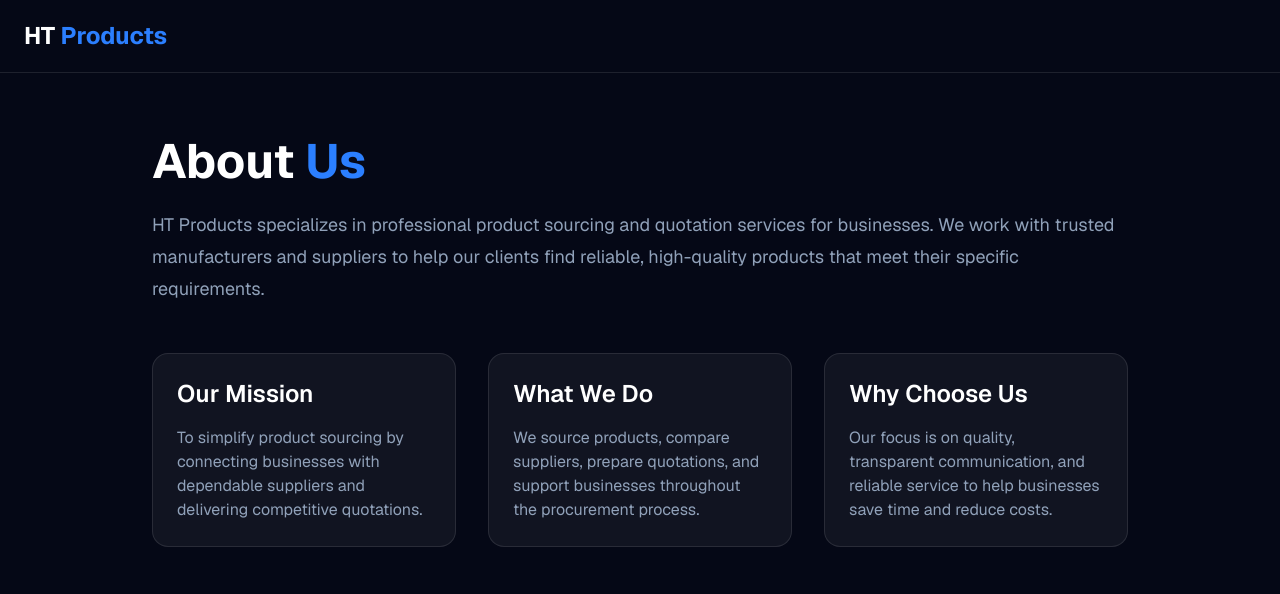
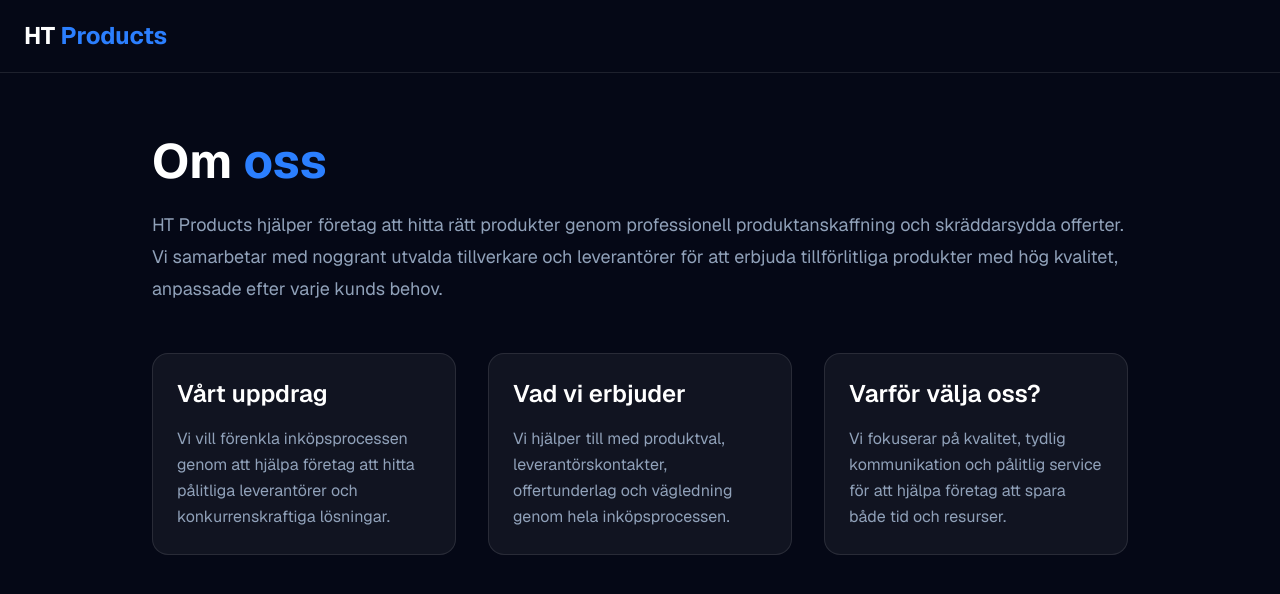
Before and after one commit to Gabriel-rgb55/HT-products, a Next.js app: page /about in a window 1280 px wide. Shown: the top 594 px of the page. Built offline with nearby package versions, Linux system fonts and the light colour scheme.

Commit message:
om oss sida fixad

```diff
--- a/app/about/page.tsx
+++ b/app/about/page.tsx
@@ -1,3 +1,4 @@
+
 import Link from "next/link";
 
 export default function AboutPage() {
@@ -16,47 +17,48 @@ export default function AboutPage() {
       {/* Content */}
       <section className="mx-auto max-w-5xl px-6 py-16">
         <h1 className="text-5xl font-bold text-white">
-          About <span className="text-blue-500">Us</span>
+          Om <span className="text-blue-500">oss</span>
         </h1>
 
         <p className="mt-6 text-lg leading-8 text-slate-400">
-          HT Products specializes in professional product sourcing and
-          quotation services for businesses. We work with trusted manufacturers
-          and suppliers to help our clients find reliable, high-quality
-          products that meet their specific requirements.
+          HT Products hjälper företag att hitta rätt produkter genom
+          professionell produktanskaffning och skräddarsydda offerter. Vi
+          samarbetar med noggrant utvalda tillverkare och leverantörer för att
+          erbjuda tillförlitliga produkter med hög kvalitet, anpassade efter
+          varje kunds behov.
         </p>
 
         <div className="mt-12 grid gap-8 md:grid-cols-3">
           <div className="rounded-2xl border border-white/10 bg-white/5 p-6">
             <h2 className="text-2xl font-semibold text-white">
-              Our Mission
+              Vårt uppdrag
             </h2>
 
-            <p className="mt-4 text-slate-400">
-              To simplify product sourcing by connecting businesses with
-              dependable suppliers and delivering competitive quotations.
+            <p className="mt-4 leading-relaxed text-slate-400">
+              Vi vill förenkla inköpsprocessen genom att hjälpa företag att
+              hitta pålitliga leverantörer och konkurrenskraftiga lösningar.
             </p>
           </div>
 
           <div className="rounded-2xl border border-white/10 bg-white/5 p-6">
             <h2 className="text-2xl font-semibold text-white">
-              What We Do
+              Vad vi erbjuder
             </h2>
 
-            <p className="mt-4 text-slate-400">
-              We source products, compare suppliers, prepare quotations,
-              and support businesses throughout the procurement process.
+            <p className="mt-4 leading-relaxed text-slate-400">
+              Vi hjälper till med produktval, leverantörskontakter,
+              offertunderlag och vägledning genom hela inköpsprocessen.
             </p>
           </div>
 
           <div className="rounded-2xl border border-white/10 bg-white/5 p-6">
             <h2 className="text-2xl font-semibold text-white">
-              Why Choose Us
+              Varför välja oss?
             </h2>
 
-            <p className="mt-4 text-slate-400">
-              Our focus is on quality, transparent communication, and
-              reliable service to help businesses save time and reduce costs.
+            <p className="mt-4 leading-relaxed text-slate-400">
+              Vi fokuserar på kvalitet, tydlig kommunikation och pålitlig
+              service för att hjälpa företag att spara både tid och resurser.
             </p>
           </div>
         </div>
```
